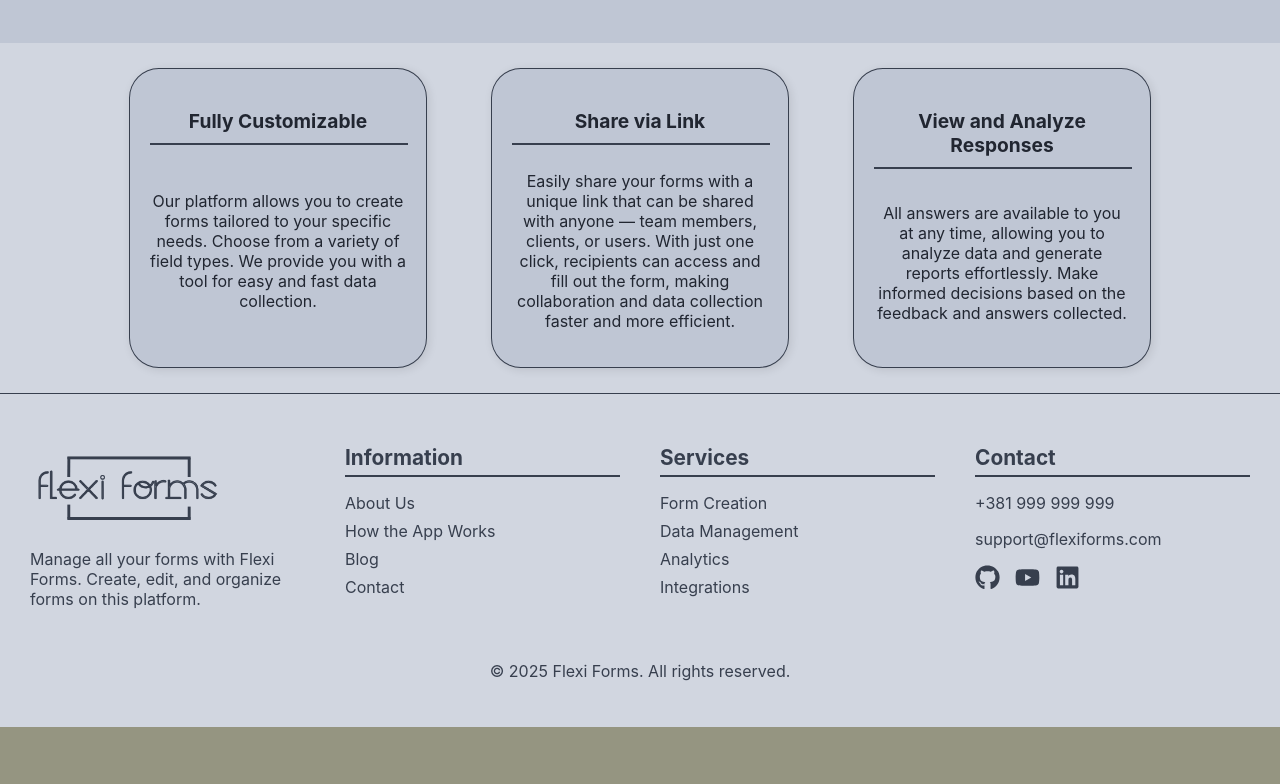
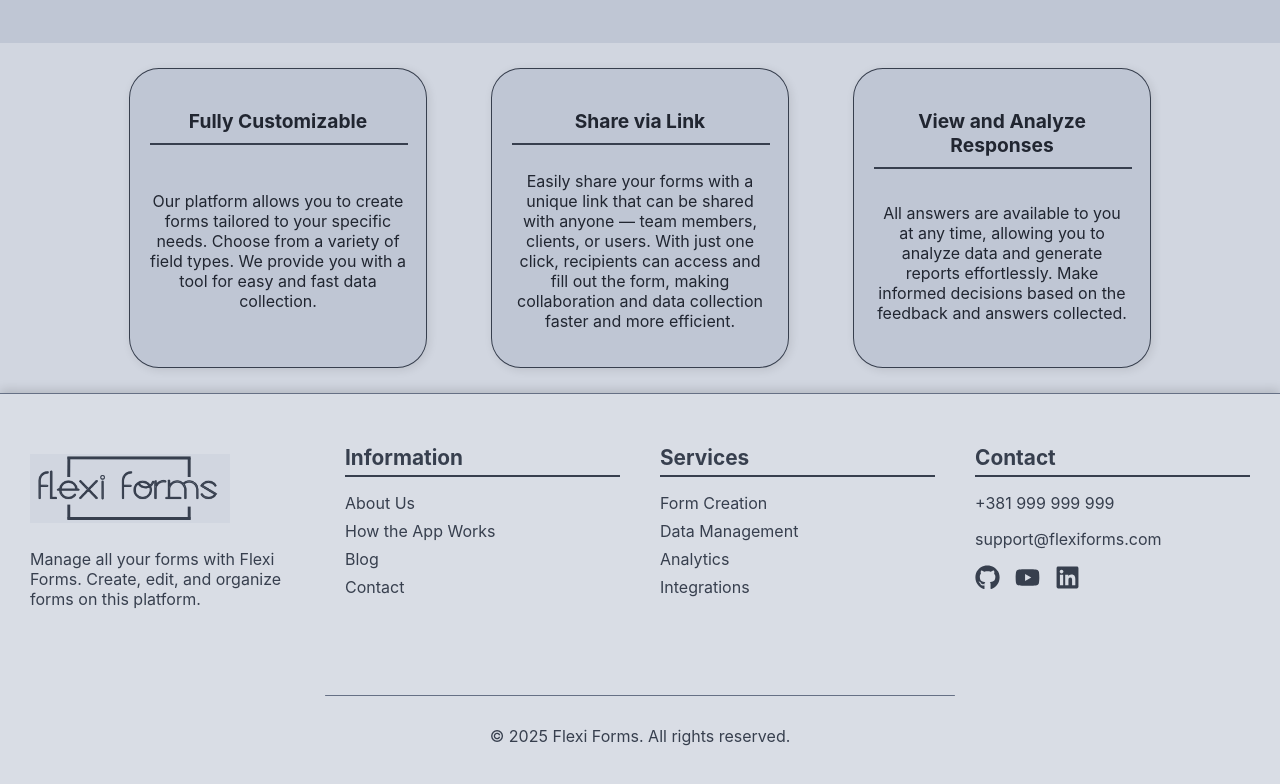
Before and after one commit to katarinamarj/flexi-forms, a React (Create React App) app in the folder frontend/: page / in a window 1280 px wide. Shown: the part 700-1484 px from the top of the page. Before the commit the page ends 1427 px from the top, so only its background shows below. Built offline with nearby package versions, Linux system fonts and the light colour scheme.

Commit message:
Completed footer component

```diff
--- a/frontend/src/components/Footer.js
+++ b/frontend/src/components/Footer.js
@@ -35,8 +35,8 @@ const Footer = () => {
 
         <div className="footer-section">
           <h3>Contact</h3>
-          <p>+381 999 999 999</p>
-          <p>support@flexiforms.com</p>
+          <p><a href="#">+381 999 999 999</a></p>
+          <p><a href="#">support@flexiforms.com</a></p>
           <div className="social-icons">
             <a href="https://github.com" ><FaGithub /></a>
             <a href="https://youtube.com"><FaYoutube /></a>
@@ -44,6 +44,7 @@ const Footer = () => {
           </div>
         </div>
       </div>
+        <hr className="footer-line" />
         <p className="footer-bottom">&copy; 2025 Flexi Forms. All rights reserved.</p>
     </footer>
   );
--- a/frontend/src/styles/Footer.css
+++ b/frontend/src/styles/Footer.css
@@ -1,9 +1,10 @@
 .footer {
-    background-color: #D1D6E0;
+    background-color: #D9DDE5;
     color: #373F4E;
     text-align: center;
-    padding: 30px 10px;
-    border-top: 1px solid #373F4E;
+    padding: 1.875rem 0.625rem;
+    border-top: 0.0625rem solid #667085;
+    box-shadow: 0 -0.1875rem 0.625rem rgba(0, 0, 0, 0.15);
 }
 
 .footer-container {
@@ -12,7 +13,7 @@
     justify-content: space-between;
     align-items: flex-start;
     margin: 0 auto;
-    padding-bottom: 20px;
+    padding-bottom: 1.25rem;
 }
 
 .logo-container {
@@ -24,24 +25,24 @@
 }
 
 .logoo {
-    margin-top: 30px;
-    max-width: 200px;
+    margin-top: 1.875rem;
+    max-width: 12.5rem;
     height: auto;
-    margin-bottom: 10px;
+    margin-bottom: 0.625rem;
 }
 
 .footer-section {
     flex: 1;
-    min-width: 250px;
+    min-width: 15.625rem;
     text-align: left;
-    padding: 0 20px;
+    padding: 0 1.25rem;
 }
 
 .footer-section h3, .footer-section h2 {
     font-size: 1.3rem;
-    margin-bottom: 12px;
-    border-bottom: 2px solid #373F4E;
-    padding-bottom: 5px;
+    margin-bottom: 0.75rem;
+    border-bottom: 0.125rem solid #373F4E;
+    padding-bottom: 0.3125rem;
 }
 
 .footer-section ul {
@@ -50,7 +51,7 @@
 }
 
 .footer-section ul li {
-    margin: 8px 0;
+    margin: 0.5rem 0;
     cursor: pointer;
     transition: color 0.3s ease;
 }
@@ -60,21 +61,29 @@
    color:  #373F4E;
 }
 
+.footer-section p a{
+    text-decoration: none;
+    color:  #373F4E;
+ }
+
 .footer-section ul li a:hover {
+    color: #667085;
+}
+
+.footer-section p a:hover {
     color: #667085;
 }
 
 .social-icons {
     display: flex;
-    gap: 15px;
+    gap: 0.9375rem;
     justify-content: flex-start;
-    margin-top: 5px;
+    margin-top: 0.3125rem;
 }
 
 .social-icons a{
     color: #373F4E;
-    font-size: 25px;
-
+    font-size: 1.5625rem;
 }
 
 .social-icons a:hover{
@@ -86,3 +95,19 @@
     color: #373F4E;
     text-align: center;
 }
+
+.footer-bottom {
+    margin-top: 1.875rem;
+}
+
+.footer-line {
+    border: 0;
+    height: 0.0625rem;
+    margin-bottom: 1.25rem;
+    margin-top: 3.125rem;
+    background-color: #667085;
+    width: 50%;
+    margin-left: auto;
+    margin-right: auto;
+    border-radius: 0.125rem;
+}
```
